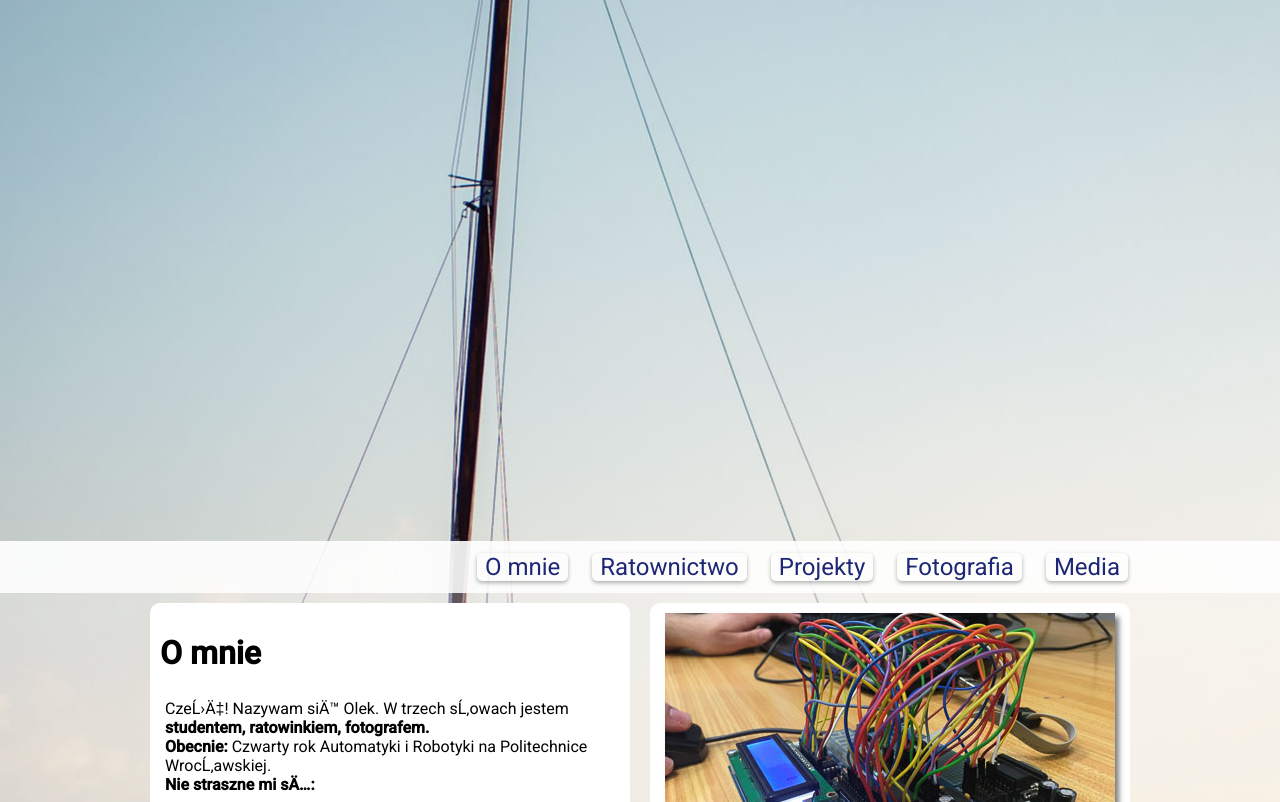
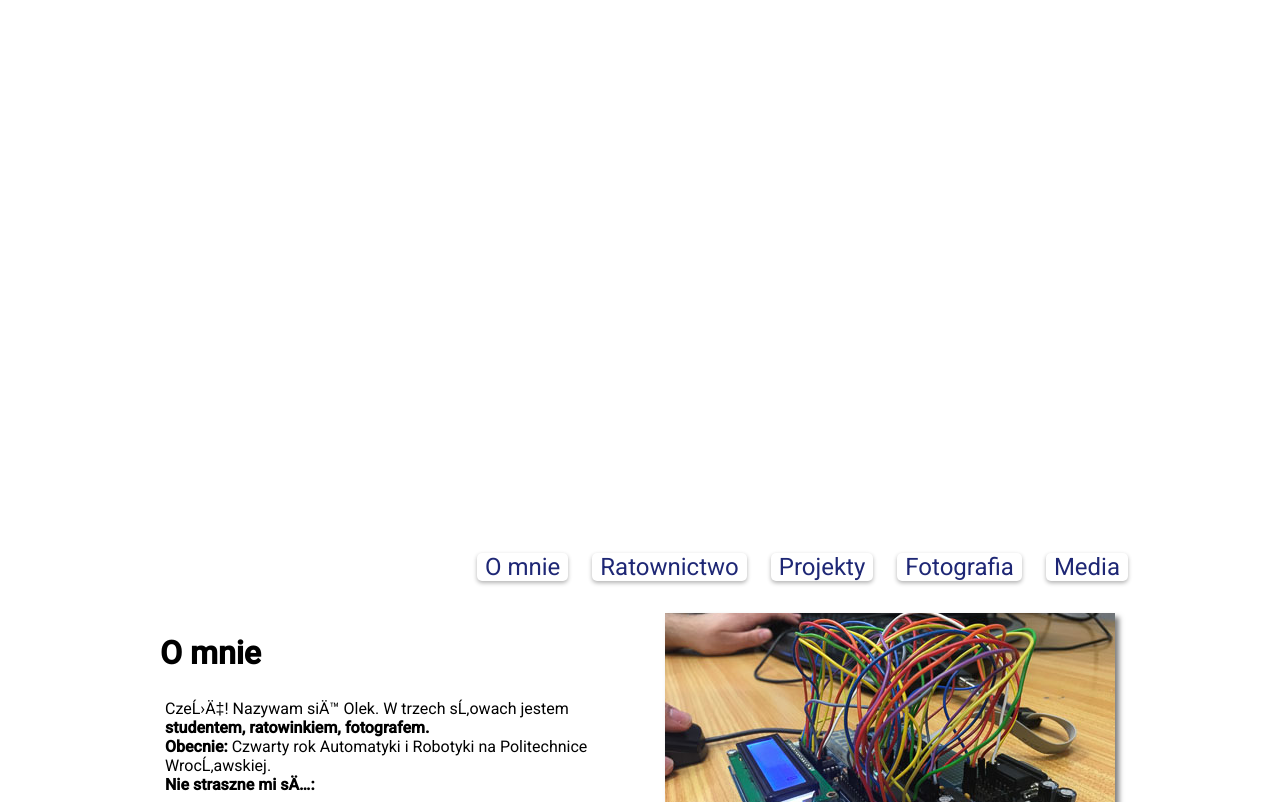
Before and after one commit to TenGosc007/Projekt_1_Wizytowka_CodersCamp, a plain HTML site: page index.html in a window 1280 px wide. Shown: the part 269-1071 px from the top of the page. Drawn offline with Linux system fonts and the light colour scheme.

```diff
--- a/style.css
+++ b/style.css
@@ -13,7 +13,7 @@ body {
 
 @media (min-width:1000px) {
     body {
-        background: url(P1250582.jpg) no-repeat center center;
+        background:  no-repeat center center;
     }
   }
 
```
